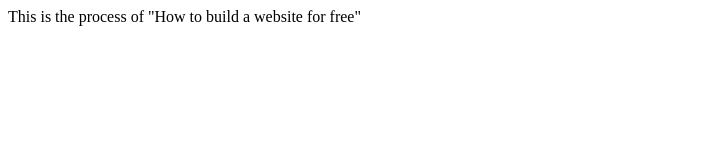
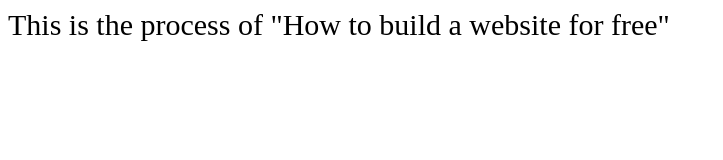
Before and after one commit to alonemonstercoding/alonemonstercoding.github.io, a plain HTML site: page index.html in a window 1280 px wide. Shown: the whole page, without its empty margins (0-723 px from the left). Drawn offline with Linux system fonts and the light colour scheme.

Commit message:
Update index.html

```diff
--- a/index.html
+++ b/index.html
@@ -1,6 +1,6 @@
 <html>
   <body>
-    <p>
+    <p style="font-size:30px">
       This is the process of "How to build a website for free"
     </p>
   </body>
```
